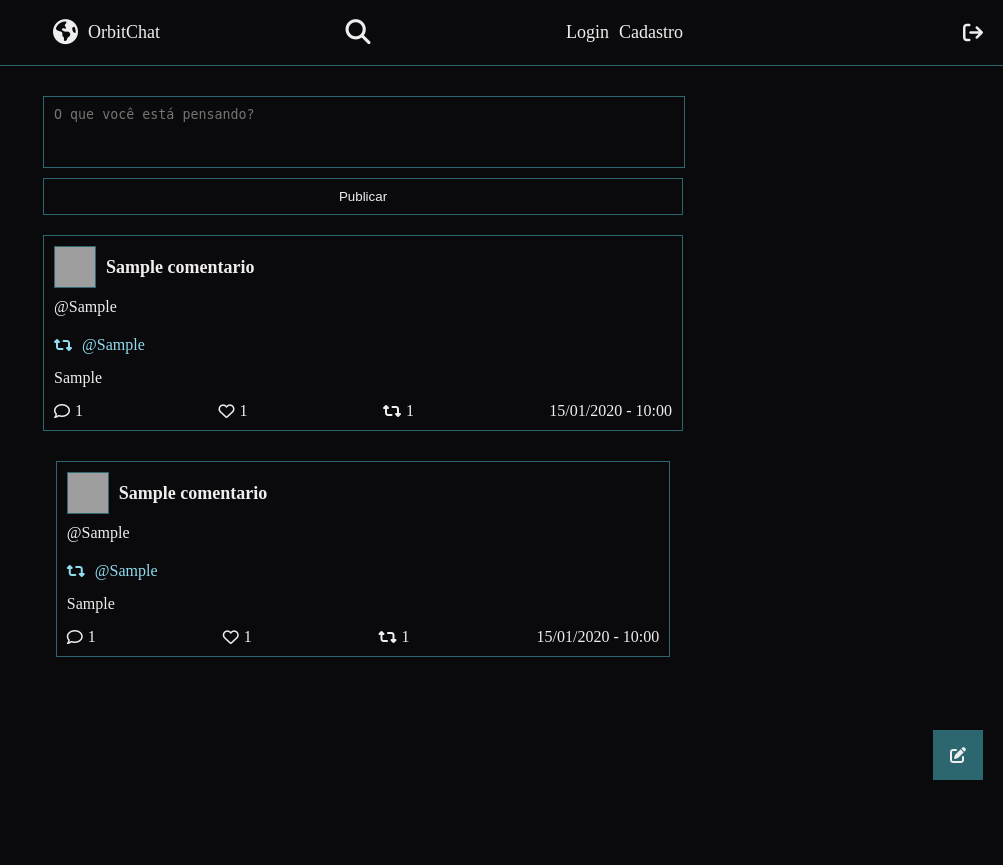
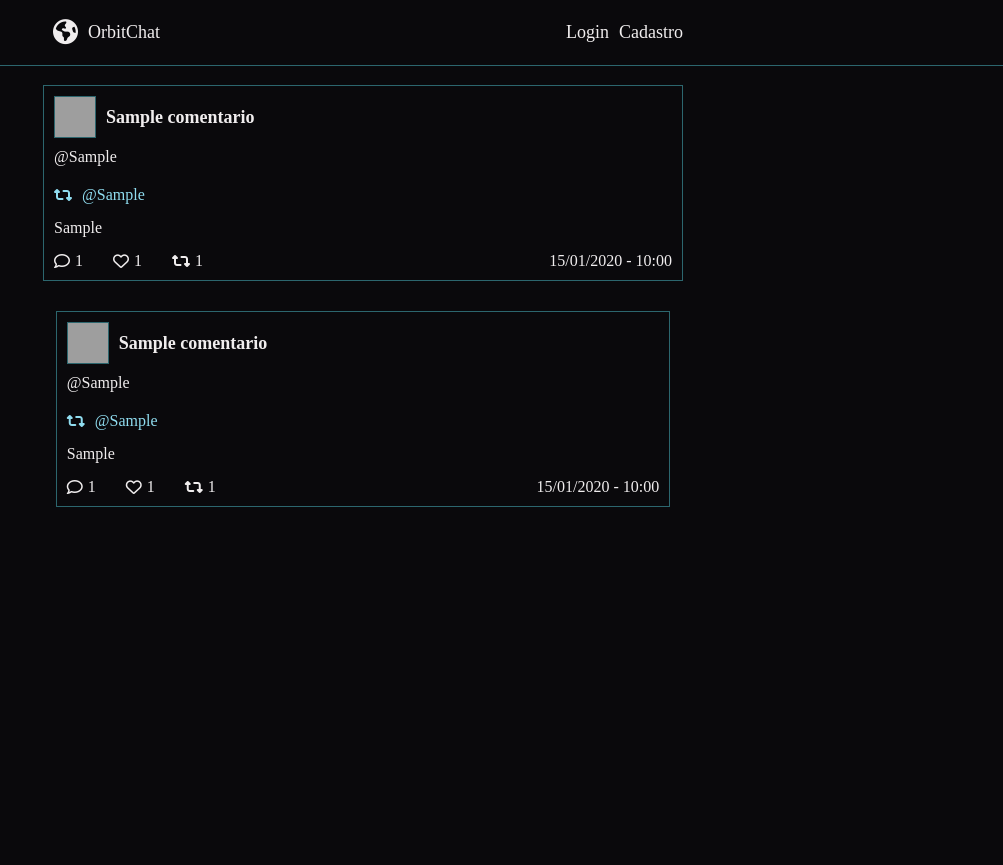
Before and after one commit to joaogabgr/OrbitChat, a Flask app: a page that uses templates/template.html in a window 1280 px wide. Shown: the whole page, without its empty margins (277-1280 px from the left). Before the commit the page ends 780 px from the top, so only its background shows below. Run offline with Flask 3, Linux system fonts and the light colour scheme; tables that the repository leaves empty hold one stand-in row (values such as "Sample post"); parts of the project's set-up code (start-up, migrations or seed data) failed here and were passed over; some libraries are stand-ins or nearby versions; grey boxes are pictures that could not be loaded.

Commit message:
Melhoria na usabilidade do site quando não está logado

```diff
--- a/routes/autenticar.py
+++ b/routes/autenticar.py
@@ -49,7 +49,7 @@
 def cadastrar():
     email = request.form['email']
     nome = request.form['nome']
-    usuario = request.form['usuario']
+    usuario = request.form['usuario'].replace(' ', '')
     senha = request.form['password']
     confSenha = request.form['password1']
 
--- a/routes/views.py
+++ b/routes/views.py
@@ -62,7 +62,7 @@
 def comentario(id):
     comentario = Comentarios.query.filter_by(id=id).first()
     respostas = Comentarios.query.filter_by(resposta=id).order_by(Comentarios.id.desc())
-    return render_template('comentario.html', comentario=comentario, respostas=respostas, user=user(), like=Likes)
+    return render_template('comentario.html', comentario=comentario, respostas=respostas, user=user(), like=Likes, comentar=Comentarios)
 
 @app.route('/explorar', methods=['GET', 'POST'])
 def explorar():
--- a/static/css/global.css
+++ b/static/css/global.css
@@ -24,6 +24,7 @@
     display: flex;
     flex-direction: column;
     background-color: var(--principal);
+    margin-top: 65px;
 }
 
 /* FLASH */
@@ -45,6 +46,10 @@
     align-items: center;
     border-bottom: var(--quaternario) 1px solid;
     user-select: none;
+    position: fixed;
+    width: 50vw;
+    background-color: var(--principal);
+    margin-top: -65px;
 }
 
     header .logo {
@@ -279,12 +284,14 @@
                     color: var(--terciario);
                 }
 
-            section.secComentarios .infos div:hover {
-                color: var(--quinary);
-            }
+                    section.secComentarios .infos .infosBtn > div {
+                        margin-right: 30px;
+                    }
 
-            section.secComentarios .infos div:last-child:hover {
-                color: var(--secundario);
+                    section.secComentarios .infos .infosBtn > div:hover {
+                        color: var(--quinary);
+                    }
+            section.secComentarios .infos .data {
                 cursor: auto;
             }
 
--- a/templates/perfil.html
+++ b/templates/perfil.html
@@ -19,7 +19,6 @@
             <button class="btnEditarPerfil">Editar perfil</button>
                 {% else %}
                 {% if user == None %}
-            <button>Seguir</button>
                 {% else %}
                     {% if seguidor.query.filter_by(fk_seguidor=user.id, fk_seguindo=usuario.id).first() == None %}
                     <button class="seguir">Seguir</button>
--- a/templates/secComentario.html
+++ b/templates/secComentario.html
@@ -2,20 +2,23 @@
 <div class="bannerComentario">
   <div onclick="window.location = '/@{{comentario.fk_usuario}}'" class="titulo">
     <div>
-            <img id="imagem" src="{{ comentario.fk_perfil }}" alt="">
+      <img id="imagem" src="{{ comentario.fk_perfil }}" alt="" />
       <p>{{ comentario.fk_nome }}</p>
     </div>
     {% if comentario.retweet == None %}
     <p>@{{ comentario.fk_usuario }}</p>
     {% else %}
     <p>@{{ comentario.fk_usuario }}</p>
-        <a href="/@{{ comentario.retweet }}"><i class="rt fa-solid fa-retweet"></i>@{{ comentario.retweet }}</a>
+    <a href="/@{{ comentario.retweet }}"
+      ><i class="rt fa-solid fa-retweet"></i>@{{ comentario.retweet }}</a
+    >
     {% endif %}
   </div>
   <div class="comentario">
     <p>{{ comentario.comentario}}</p>
   </div>
   <div class="infos">
+    <div class="infosBtn">
       <div onclick="window.location = '/!{{comentario.id}}'">
         <i class="fa-regular fa-comment"></i>
         <p>{{ comentario.qtd_respostas }}</p>
@@ -23,26 +26,25 @@
       <div class="curtir" onclick="atualizarCurtir('{{comentario.id}}')">
         {% if user == None %}
         <i class="fa-regular fa-heart"></i>
-            {% else %}
-                {% if like.query.filter_by(user_id=user.id, tweet_id=comentario.id).first() %}
+        {% else %} {% if like.query.filter_by(user_id=user.id,
+        tweet_id=comentario.id).first() %}
         <i class="curtida fa-regular fa-heart ativo"></i>
         {% else %}
         <i class="curtida fa-regular fa-heart"></i>
-                {% endif %}
-            {% endif %}
+        {% endif %} {% endif %}
         <p class="qtdLikes">{{ comentario.qtd_likes }}</p>
       </div>
       <div onclick="atualizarRT('{{comentario.id}}')">
         {% if user == None %}
         <i class="fa-solid fa-retweet"></i>
-            {% else %}
-                {% if comentar.query.filter_by(retweet=user.usuario, id_retweet=comentario.id).first() %}
+        {% else %} {% if comentar.query.filter_by(retweet=user.usuario,
+        id_retweet=comentario.id).first() %}
         <i class="rt retweetado fa-solid fa-retweet"></i>
         {% else %}
         <i class="rt fa-solid fa-retweet"></i>
-                {% endif %}
-            {% endif %}
+        {% endif %} {% endif %}
         <p class="qtdRT">{{ comentario.qtd_retweets }}</p>
+      </div>
     </div>
     <div class="data">
       {% if comentario.data %}
@@ -51,7 +53,6 @@
       <p>A data não está disponível.</p>
       {% endif %}
     </div>
-
   </div>
 </div>
 {% endblock %}
--- a/templates/template.html
+++ b/templates/template.html
@@ -16,6 +16,12 @@
 <body>
     <header>
         <a class="logo" href="/"><i class="fa-solid fa-earth-americas"></i>OrbitChat</a>
+        {% if 'user' not in session or session['user'] == None %}
+        <nav class="BarraAutenticar">
+            <a href="autenticar?action=Login">Login</a>
+            <a href="autenticar?action=Cadastrar">Cadastro</a>
+        </nav>
+        {% else %}
         <nav class="barraPesquisa">
             <i class="btnTeste fa-solid fa-magnifying-glass"></i>
             <form id="formExplorar" action="explorar" method="post,get">
@@ -23,12 +29,6 @@
                 <i class="btnExplorar fa-solid fa-magnifying-glass"></i>
             </form>
         </nav>
-        {% if 'user' not in session or session['user'] == None %}
-        <nav class="BarraAutenticar">
-            <a href="autenticar?action=Login">Login</a>
-            <a href="autenticar?action=Cadastrar">Cadastro</a>
-        </nav>
-        {% else %}
         <nav class="BarraMenu">
             <a href="@{{ user.usuario }}">
                 <img src="{{ user.perfil }}" alt="Foto perfil">
@@ -46,6 +46,8 @@
         </ul>
     {% endif %}
     {% endwith %}
+    {% if 'user' not in session or session['user'] == None %}
+    {% else %}
     <section class="secPublicar">
         {% if '/!' not in request.path %}
         <form action="publicar" method="post">
@@ -58,11 +60,12 @@
             <input type="submit" value="Publicar">
         </form>
     </section>
+    <i class="btnPost fa-solid fa-pen-to-square"></i>
+    <a href="/logout"><i class="btnLogout fa-solid fa-arrow-right-from-bracket"></i></a>
+    {% endif %}
         {% block conteudo %}
 
         {% endblock %}
-    <i class="btnPost fa-solid fa-pen-to-square"></i>
-    <a href="/logout"><i class="btnLogout fa-solid fa-arrow-right-from-bracket"></i></a>
 </body>
 <script>
     let imagem = document.querySelectorAll("#imagem")
```
Lines whose indentation alone changed are shown as unchanged.
